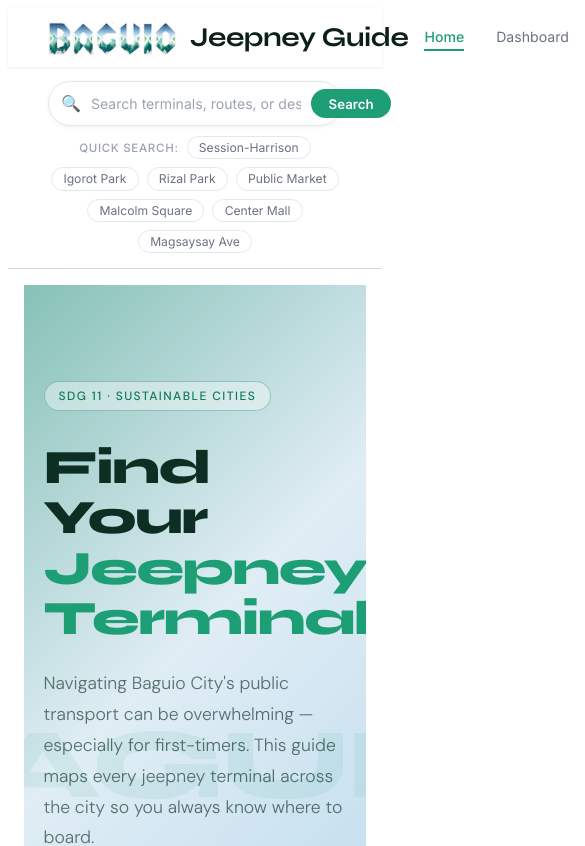
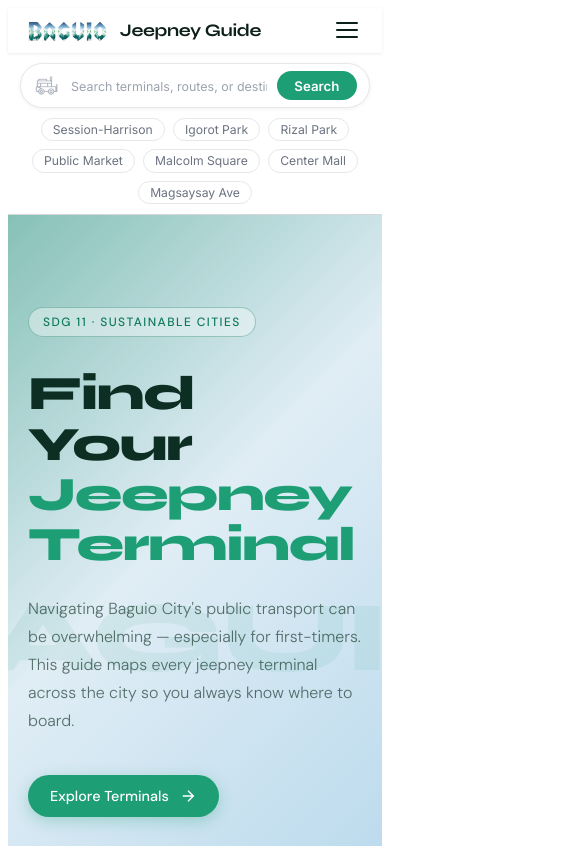
Before and after one commit to UBSITStaMariaCMiaKyla/appdev1-sdg11-terminalguide, an Angular app: page / in a window 390 px wide. Shown: the top 846 px of the page, 585 px wide, since content can reach past the window. Built offline with nearby package versions, Linux system fonts and the light colour scheme.

Commit message:
Addeed media queries for mobile compatibility.

```diff
--- a/angular.json
+++ b/angular.json
@@ -28,6 +28,11 @@
               {
                 "glob": "**/*",
                 "input": "public"
+              },
+              {
+                "glob": "**/*",
+                "input": "src/assets",
+                "output": "assets"
               }
             ],
             "styles": [
--- a/src/app/app.css
+++ b/src/app/app.css
@@ -9,5 +9,5 @@
 }
 
 main {
-    padding: 1rem;
+  padding: 0;
 }
--- a/src/app/components/navbar/navbar.css
+++ b/src/app/components/navbar/navbar.css
@@ -13,7 +13,6 @@ header.navbar {
   z-index: 1000;
 }
 
-/* BRAND - left */
 .navbar-brand {
   justify-self: start;
 }
@@ -21,26 +20,20 @@ header.navbar {
 .navbar-title-group {
   display: flex;
   align-items: center;
-  /* Slight negative gap so "Baguio" image and "Jeepney Guide" feel like one word */
   gap: 0.8rem;
 }
 
-/* The Baguio forest-letter image */
 .baguio-img {
-  /* Height matches the cap-height of the text next to it */
   height: 36px;
   width: auto;
   object-fit: contain;
   display: block;
-  /* Nudge down slightly so it sits on the same baseline as the text */
   margin-top: 2px;
 }
 
-/* "Jeepney Guide" text — same visual weight as the Baguio image height */
 .navbar-title-rest {
   font-family: 'Syne', sans-serif;
   font-weight: 700;
-  /* Font size tuned so cap-height ≈ 36px  */
   font-size: 1.70rem;
   color: #0d1f1a;
   letter-spacing: -0.02em;
@@ -48,7 +41,6 @@ header.navbar {
   line-height: 1;
 }
 
-/* NAV LINKS - center */
 .navbar-links {
   display: flex;
   gap: 2rem;
@@ -77,7 +69,6 @@ header.navbar {
   font-weight: 500;
 }
 
-/* LOGIN BUTTON - right */
 .navbar-login-btn {
   justify-self: end;
   padding: 0.45rem 1.2rem;
@@ -97,3 +88,104 @@ header.navbar {
   background-color: #1D9E75;
   color: #fff;
 }
+
+/* HAMBURGER - hidden on desktop */
+.navbar-hamburger {
+  display: none;
+  flex-direction: column;
+  gap: 5px;
+  cursor: pointer;
+  justify-self: end;
+  background: none;
+  border: none;
+  padding: 4px;
+}
+
+.navbar-hamburger span {
+  display: block;
+  width: 22px;
+  height: 2px;
+  background: #0d1f1a;
+  border-radius: 2px;
+  transition: all 0.2s;
+}
+
+/* MOBILE MENU */
+.navbar-mobile-menu {
+  display: none;
+  flex-direction: column;
+  background: #ffffff;
+  border-top: 1px solid #e5e7eb;
+  padding: 1rem 1.5rem;
+  gap: 1rem;
+  position: absolute;
+  top: 100%;
+  left: 0;
+  right: 0;
+  z-index: 999;
+  box-shadow: 0 4px 12px rgba(0,0,0,0.08);
+}
+
+.navbar-mobile-menu.open {
+  display: flex;
+}
+
+.navbar-mobile-menu a {
+  color: #6b7280;
+  text-decoration: none;
+  font-family: 'Inter', sans-serif;
+  font-size: 1rem;
+  font-weight: 400;
+  padding: 0.5rem 0;
+  border-bottom: 1px solid #f3f4f6;
+}
+
+.navbar-mobile-menu a.active {
+  color: #1D9E75;
+  font-weight: 500;
+}
+
+.navbar-mobile-menu .navbar-login-btn {
+  justify-self: unset;
+  width: fit-content;
+}
+
+/* TABLET */
+@media (max-width: 768px) {
+  header.navbar {
+    grid-template-columns: 1fr auto;
+    padding: 0.65rem 1.25rem;
+    position: relative;
+  }
+
+  .navbar-links {
+    display: none;
+  }
+
+  .navbar-login-btn {
+    display: none;
+  }
+
+  .navbar-hamburger {
+    display: flex;
+  }
+
+  .baguio-img {
+    height: 28px;
+  }
+
+  .navbar-title-rest {
+    font-size: 1.3rem;
+  }
+}
+
+/* SMALL MOBILE */
+@media (max-width: 400px) {
+  .navbar-title-rest {
+    font-size: 1.1rem;
+  }
+
+  .baguio-img {
+    height: 22px;
+  }
+}
--- a/src/app/components/navbar/navbar.html
+++ b/src/app/components/navbar/navbar.html
@@ -13,4 +13,20 @@
     <a routerLink="/feedback" routerLinkActive="active">Feedback</a>
   </nav>
   <button class="navbar-login-btn">Login</button>
+
+   <button class="navbar-hamburger" (click)="toggleMenu()">
+    <span></span>
+    <span></span>
+    <span></span>
+  </button>
+
+  <div class="navbar-mobile-menu" [class.open]="menuOpen">
+    <a routerLink="/" routerLinkActive="active" [routerLinkActiveOptions]="{ exact: true }" (click)="closeMenu()">Home</a>
+    <a routerLink="/dashboard" routerLinkActive="active" (click)="closeMenu()">Dashboard</a>
+    <a routerLink="/sdg-info" routerLinkActive="active" (click)="closeMenu()">SDG Info</a>
+    <a routerLink="/feedback" routerLinkActive="active" (click)="closeMenu()">Feedback</a>
+    <button class="navbar-login-btn">Login</button>
+  </div>
+
+
 </header>
--- a/src/app/components/navbar/navbar.ts
+++ b/src/app/components/navbar/navbar.ts
@@ -8,4 +8,14 @@ import { RouterLink, RouterLinkActive } from '@angular/router';
   templateUrl: './navbar.html',
   styleUrls: ['./navbar.css']
 })
-export class Navbar {}
+export class Navbar {
+  menuOpen = false;
+
+  toggleMenu() {
+    this.menuOpen = !this.menuOpen;
+  }
+
+  closeMenu() {
+    this.menuOpen = false;
+  }
+}
--- a/src/app/components/search-bar/search-bar.css
+++ b/src/app/components/search-bar/search-bar.css
@@ -26,8 +26,9 @@
 }
 
 .search-icon {
-  font-size: 1rem;
-  color: #9ca3af;
+  display: flex;
+  align-items: center;
+  flex-shrink: 0;
 }
 
 .search-container input {
@@ -38,6 +39,7 @@
   font-size: 0.88rem;
   background: transparent;
   color: #111827;
+  min-width: 0;
 }
 
 .search-container input::placeholder {
@@ -55,6 +57,7 @@
   font-size: 0.83rem;
   cursor: pointer;
   transition: background-color 0.2s;
+  white-space: nowrap;
 }
 
 .search-container button:hover {
@@ -96,3 +99,23 @@
   color: #1D9E75;
   background-color: rgba(29, 158, 117, 0.05);
 }
+
+@media (max-width: 768px) {
+  .search-wrapper {
+    padding: 0.75rem 1rem;
+  }
+
+  .search-container input::placeholder {
+    font-size: 0.78rem;
+  }
+}
+
+@media (max-width: 400px) {
+  .search-wrapper {
+    padding: 0.65rem 0.75rem;
+  }
+
+  .search-tags span {
+    display: none;
+  }
+}
--- a/src/app/components/search-bar/search-bar.html
+++ b/src/app/components/search-bar/search-bar.html
@@ -1,6 +1,8 @@
 <div class="search-wrapper">
   <div class="search-container">
-    <span class="search-icon">🔍</span>
+    <span class="search-icon">
+      <img src="/assets/jeepney_icon.png" alt="jeepney" width="28" height="24" style="object-fit: contain;">
+    </span>
     <input
       type="text"
       [(ngModel)]="searchTerm"
--- a/src/app/pages/dashboard/dashboard.css
+++ b/src/app/pages/dashboard/dashboard.css
@@ -111,7 +111,6 @@
   transform: rotate(180deg);
 }
 
-/* TERMINAL DROPDOWN */
 .terminal-dropdown {
   background: rgba(255, 255, 255, 0.45);
   border-top: 1px solid rgba(134, 193, 183, 0.2);
@@ -218,3 +217,83 @@
 .leaflet-tooltip-top:before {
   border-top-color: #e5e7eb;
 }
+
+.no-results {
+  padding: 1.5rem;
+  text-align: center;
+  font-family: 'Inter', sans-serif;
+  font-size: 0.85rem;
+  color: #9ca3af;
+}
+
+.terminal-item.clickable {
+  cursor: pointer;
+  transition: background 0.15s;
+}
+
+.terminal-item.clickable:hover {
+  background: rgba(29, 158, 117, 0.06);
+}
+
+/* MOBILE */
+@media (max-width: 768px) {
+  .dashboard {
+    flex-direction: column;
+    height: auto;
+    min-height: calc(100vh - 112px);
+  }
+
+  .sidebar {
+    width: 100%;
+    min-width: unset;
+    max-height: 40vh;
+    overflow-y: auto;
+    border-right: none;
+    border-bottom: 1px solid rgba(134, 193, 183, 0.3);
+  }
+
+  .map-container {
+    height: 60vh;
+    flex: unset;
+  }
+
+  #leaflet-map {
+    height: 60vh;
+  }
+
+  .map-overlay-title {
+    top: 0.5rem;
+    right: 0.5rem;
+    padding: 6px 10px;
+  }
+
+  .map-overlay-title span {
+    font-size: 0.78rem;
+  }
+
+  .map-overlay-title small {
+    font-size: 0.6rem;
+  }
+}
+
+@media (max-width: 400px) {
+  .sidebar {
+    max-height: 45vh;
+  }
+
+  .map-container {
+    height: 55vh;
+  }
+
+  #leaflet-map {
+    height: 55vh;
+  }
+
+  .hub-item {
+    padding: 0.7rem 1rem;
+  }
+
+  .terminal-item {
+    padding: 0.4rem 1rem;
+  }
+}
--- a/src/app/pages/dashboard/dashboard.html
+++ b/src/app/pages/dashboard/dashboard.html
@@ -2,11 +2,17 @@
   <aside class="sidebar">
     <div class="sidebar-header">
       <h2>Terminal Hubs</h2>
-      <p>Select a hub to view its jeepney routes</p>
+      <p>{{ searchQuery ? 'Results for "' + searchQuery + '"' : 'Select a hub to view its jeepney routes' }}</p>
     </div>
 
     <div class="hub-list">
-      @for (hub of terminalHubs; track hub.id) {
+      @if (filteredHubs.length === 0) {
+        <div class="no-results">
+          <span>No terminals found for "{{ searchQuery }}"</span>
+        </div>
+      }
+
+      @for (hub of filteredHubs; track hub.id) {
         <div
           class="hub-item"
           [class.active]="selectedHub?.id === hub.id"
@@ -25,7 +31,7 @@
         @if (selectedHub?.id === hub.id) {
           <div class="terminal-dropdown">
             @for (terminal of hub.terminals; track terminal.no) {
-              <div class="terminal-item">
+              <div class="terminal-item clickable" (click)="selectTerminal(terminal)">
                 <span class="terminal-no"
                   [style.background]="hub.color + '22'"
                   [style.color]="hub.color">
--- a/src/app/pages/dashboard/dashboard.ts
+++ b/src/app/pages/dashboard/dashboard.ts
@@ -1,7 +1,8 @@
 import { Component, OnInit, OnDestroy, AfterViewInit } from '@angular/core';
 import { CommonModule } from '@angular/common';
+import { ActivatedRoute } from '@angular/router';
 import { TerminalService } from '../../services/terminal';
-import { TerminalHub } from '../../models/terminal.model';
+import { TerminalHub, Terminal } from '../../models/terminal.model';
 
 declare const L: any;
 
@@ -15,23 +16,65 @@ declare const L: any;
 export class Dashboard implements OnInit, AfterViewInit, OnDestroy {
   selectedHub: TerminalHub | null = null;
   terminalHubs: TerminalHub[] = [];
+  filteredHubs: TerminalHub[] = [];
+  searchQuery: string = '';
   private map: any;
   private hubMarkers: any[] = [];
   private terminalMarkers: any[] = [];
+  private mapReady = false;
 
-  constructor(private terminalService: TerminalService) {}
+  constructor(
+    private terminalService: TerminalService,
+    private route: ActivatedRoute
+  ) {}
 
   ngOnInit(): void {
     this.terminalHubs = this.terminalService.getHubs();
+    this.filteredHubs = this.terminalHubs;
+
+    this.route.queryParams.subscribe(params => {
+      const search = params['search'] || '';
+      this.searchQuery = search;
+      this.applySearch(search);
+    });
   }
 
   ngAfterViewInit(): void {
     this.initMap();
+    this.mapReady = true;
   }
 
   ngOnDestroy(): void {
     if (this.map) {
       this.map.remove();
+    }
+  }
+
+  private normalize(s: string): string {
+    return s.toLowerCase().replace(/[-–—]/g, '-');
+  }
+
+  private applySearch(query: string): void {
+    if (!query.trim()) {
+      this.filteredHubs = this.terminalHubs;
+      this.selectedHub = null;
+      this.clearTerminalMarkers();
+      return;
+    }
+
+    const q = this.normalize(query);
+
+    this.filteredHubs = this.terminalHubs.filter(hub =>
+      this.normalize(hub.name).includes(q) ||
+      hub.terminals.some(t => this.normalize(t.name).includes(q))
+    );
+
+    const exactHub = this.filteredHubs.find(h =>
+      this.normalize(h.name).includes(q)
+    );
+
+    if (exactHub && this.mapReady) {
+      setTimeout(() => this.selectHub(exactHub), 100);
     }
   }
 
@@ -49,6 +92,10 @@ export class Dashboard implements OnInit, AfterViewInit, OnDestroy {
     }).addTo(this.map);
 
     this.addHubMarkers();
+
+    if (this.searchQuery) {
+      setTimeout(() => this.applySearch(this.searchQuery), 200);
+    }
   }
 
   private addHubMarkers(): void {
@@ -134,15 +181,15 @@ export class Dashboard implements OnInit, AfterViewInit, OnDestroy {
           direction: 'top',
         })
         .on('click', () => {
-          this.map.panTo([lat, lng]);
+          this.map.setView([lat, lng], 18);
         });
 
-      this.terminalMarkers.push(marker);
+      this.terminalMarkers.push({ marker, lat, lng });
     });
   }
 
   private clearTerminalMarkers(): void {
-    this.terminalMarkers.forEach(m => m.remove());
+    this.terminalMarkers.forEach(m => m.marker.remove());
     this.terminalMarkers = [];
   }
 
@@ -151,15 +198,28 @@ export class Dashboard implements OnInit, AfterViewInit, OnDestroy {
       this.selectedHub = null;
       this.clearTerminalMarkers();
     } else {
-      const wasZoomed = this.map.getZoom() >= 16;
       this.selectedHub = hub;
-      if (!wasZoomed) {
-        this.map.setView([hub.lat, hub.lng], 16);
-      } else {
-        this.map.panTo([hub.lat, hub.lng]);
-      }
+      this.map.setView([hub.lat, hub.lng], 19);
       this.addTerminalMarkers(hub);
     }
+  }
+
+  selectTerminal(terminal: Terminal): void {
+    if (!this.selectedHub) return;
+
+    let lat: number;
+    let lng: number;
+
+    if (terminal.lat && terminal.lng) {
+      lat = terminal.lat;
+      lng = terminal.lng;
+    } else {
+      // Fall back to hub location if no individual coords
+      lat = this.selectedHub.lat;
+      lng = this.selectedHub.lng;
+    }
+
+    this.map.setView([lat, lng], 20);
   }
 
   closePanel(): void {
--- a/src/app/pages/home/home.css
+++ b/src/app/pages/home/home.css
@@ -182,3 +182,40 @@ h1 {
   line-height: 1.7;
   color: rgba(13, 31, 26, 0.6);
 }
+
+/* MOBILE */
+@media (max-width: 768px) {
+  .hero {
+    padding: 5rem 1.5rem 3rem;
+    min-height: 100svh;
+  }
+
+  .subtitle {
+    font-size: 1rem;
+  }
+
+  .terminal-hubs {
+    margin-top: 2.5rem;
+  }
+
+  .feature-card {
+    padding: 2.5rem 1.5rem;
+    border-right: none;
+    border-bottom: 1px solid rgba(0,0,0,0.06);
+  }
+
+  .feature-card:last-child {
+    border-bottom: none;
+  }
+}
+
+@media (max-width: 400px) {
+  .hero {
+    padding: 4rem 1.25rem 2.5rem;
+  }
+
+  .cta-btn {
+    padding: 12px 22px;
+    font-size: 0.9rem;
+  }
+}
--- a/src/app/services/terminal.ts
+++ b/src/app/services/terminal.ts
@@ -9,7 +9,7 @@ export class TerminalService {
     {
       id: 'session-harrison',
       name: 'Session–Harrison',
-      color: '#1D9E75',
+      color: '#d70400',
       lat: 16.4121,
       lng: 120.5968,
       terminals: [
@@ -33,7 +33,7 @@ export class TerminalService {
     {
       id: 'igorot-park',
       name: 'Igorot Park',
-      color: '#ebeb09',
+      color: '#f09800',
       lat: 16.41294,
       lng: 120.5948,
       terminals: [
@@ -57,7 +57,7 @@ export class TerminalService {
     {
       id: 'rizal-park',
       name: 'Rizal Park',
-      color: '#9B59B6',
+      color: '#eded05',
       lat: 16.4130,
       lng: 120.5925,
       terminals: [
@@ -75,7 +75,7 @@ export class TerminalService {
     {
       id: 'public-market',
       name: 'Baguio Public Market',
-      color: '#E74C3C',
+      color: '#6AA42D',
       lat: 16.4146,
       lng: 120.5947,
       terminals: [
@@ -97,7 +97,7 @@ export class TerminalService {
     {
       id: 'malcolm-square',
       name: 'Malcolm Square',
-      color: '#3498DB',
+      color: '#2680bd',
       lat: 16.4141,
       lng: 120.5957,
       terminals: [
@@ -108,7 +108,7 @@ export class TerminalService {
     {
       id: 'center-mall',
       name: 'Center Mall',
-      color: '#F39C12',
+      color: '#5A51A4',
       lat: 16.4155,
       lng: 120.5946,
       terminals: [
@@ -132,7 +132,7 @@ export class TerminalService {
     {
       id: 'magsaysay',
       name: 'Magsaysay Ave.',
-      color: '#1ABC9C',
+      color: '#C37493',
       lat: 16.4165,
       lng: 120.5935,
       terminals: [
```
Also changed, not shown: src/assets/jeepney_icon.png (added). Lines whose indentation alone changed are shown as unchanged.
